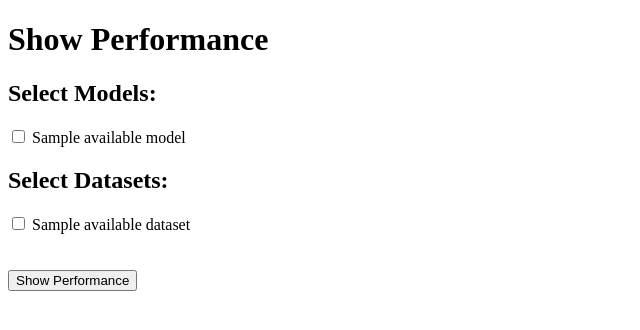
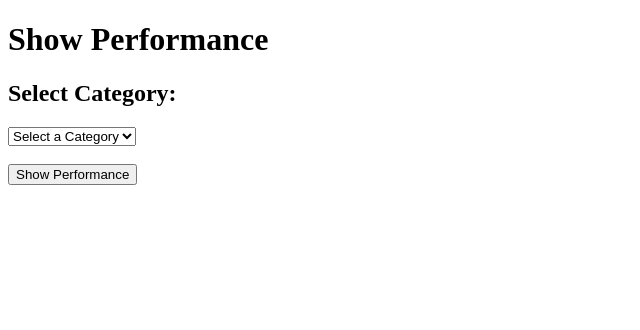
Before and after one commit to mart-r/medcatmlflow, a Flask app: template src/app/templates/show_performance.html in a window 1280 px wide. Shown: the part 26-356 px from the top of the page, without its empty margins (0-640 px from the left). Run offline with Flask 3, Linux system fonts and the light colour scheme; the template is opened without the code that fills it: most values are stand-ins (such as "Sample title", 1, 10 or a date in 2020); parts of the project's set-up code (start-up, migrations or seed data) failed here and were passed over.

Commit message:
Made the performance calculation page dynamic - choose the category first

```diff
--- a/src/app/app.py
+++ b/src/app/app.py
@@ -12,7 +12,7 @@
 from .mlflow_integration import has_experiment, create_mlflow_experiment
 from .mlflow_integration import get_all_experiment_names, delete_experiment
 from .mlflow_integration import get_all_experiments, recalc_model_metedata
-from .mlflow_integration import get_all_model_descr_and_files
+from .mlflow_integration import get_all_model_cat_descr_and_files
 from .mlflow_integration import get_model_descr_from_file
 from .medcat_integration import get_performance
 from .datasets import get_test_datasets, upload_test_dataset
@@ -177,11 +177,13 @@
 
 @app.route('/show_performance', methods=['GET'])
 def show_performance():
-    available_models = get_all_model_descr_and_files()
+    available_models = get_all_model_cat_descr_and_files()
     available_datasets = get_test_datasets()
+    available_categories = get_all_experiment_names()
     return render_template("show_performance.html",
                            available_models=available_models,
-                           available_datasets=available_datasets)
+                           available_datasets=available_datasets,
+                           available_categories=available_categories)
 
 
 @app.route('/calculate_performance', methods=['POST'])
--- a/src/app/mlflow_integration.py
+++ b/src/app/mlflow_integration.py
@@ -305,11 +305,12 @@
     return out
 
 
-def get_all_model_descr_and_files() -> list[tuple[str, str]]:
+def get_all_model_cat_descr_and_files() -> list[tuple[str, str, str]]:
     out = []
     for model in MLFLOW_CLIENT.search_registered_models():
         saved_meta = get_meta_model(model)
-        out.append((model.description, saved_meta.model_file_name))
+        out.append((saved_meta.category, model.description,
+                    saved_meta.model_file_name))
     return out
 
 
--- a/src/app/templates/show_performance.html
+++ b/src/app/templates/show_performance.html
@@ -6,24 +6,55 @@
 <h1>Show Performance</h1>
 
 <form method="post" action="/calculate_performance">
+    <h2>Select Category:</h2>
+    <select id="categorySelect" name="selected_category">
+        <option value="" disabled selected>Select a Category</option>
+        {% for category in available_categories %}
+            <option value="{{ category }}">{{ category }}</option>
+        {% endfor %}
+    </select>
+
+    <div id="modelDatasetOptions" style="display: none;">
         <h2>Select Models:</h2>
-    {% for model_name, model_file in available_models %}
-        <label>
+        {% for model_cat, model_name, model_file in available_models %}
+            <label class="modelOption" data-category="{{ model_cat }}">
                 <input type="checkbox" name="selected_models" value="{{ model_file }}">
                 {{ model_name }}
             </label><br>
         {% endfor %}
 
         <h2>Select Datasets:</h2>
-    {% for ds_name, ds_descr, ds_file in available_datasets %}
-        <label>
+        {% for ds_cat, ds_name, ds_descr, ds_file in available_datasets %}
+            <label class="datasetOption" data-category="{{ ds_cat }}">
                 <input type="checkbox" name="selected_datasets" value="{{ ds_file }}">
                 {{ ds_name }}
             </label><br>
         {% endfor %}
+    </div>
 
     <br><br>
     <button type="submit">Show Performance</button>
 </form>
 
+<script>
+    const categorySelect = document.getElementById("categorySelect");
+    const modelDatasetOptions = document.getElementById("modelDatasetOptions");
+
+    categorySelect.addEventListener("change", () => {
+        const selectedCategory = categorySelect.value;
+        const modelOptions = document.querySelectorAll(".modelOption");
+        const datasetOptions = document.querySelectorAll(".datasetOption");
+
+        modelDatasetOptions.style.display = "block";
+
+        modelOptions.forEach(option => {
+            option.style.display = option.getAttribute("data-category") === selectedCategory ? "block" : "none";
+        });
+
+        datasetOptions.forEach(option => {
+            option.style.display = option.getAttribute("data-category") === selectedCategory ? "block" : "none";
+        });
+    });
+</script>
+
 {% endblock %}
```
Lines whose indentation alone changed are shown as unchanged.
